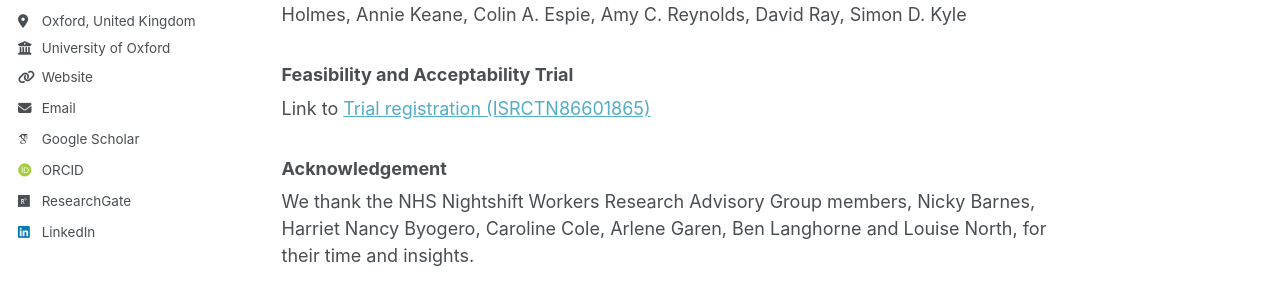
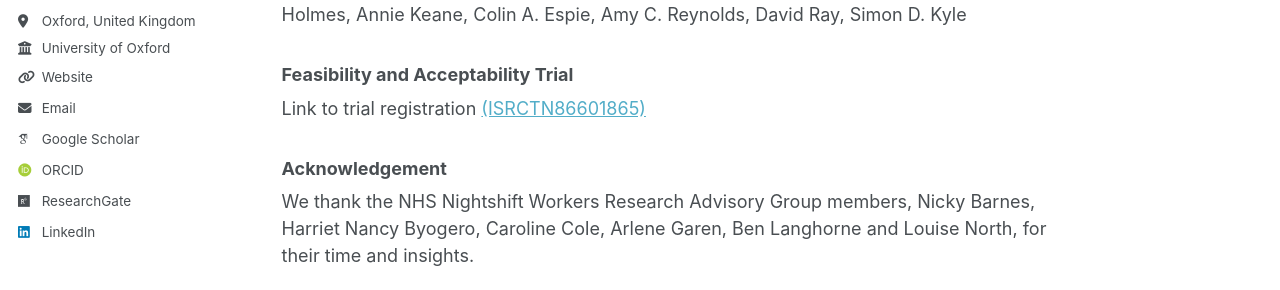
Before and after one commit to forrestcheungtw/forrestcheungtw.github.io, a Jekyll site: the page built from _pages/Project_Pages/WS2025-1125.md, in a window 1280 px wide and 978 px high. Shown: the part 365-655 px from the top of the window. Built offline with Jekyll 4.4.1, drawn with Linux system fonts in a browser that asks for light colours; some web fonts are replaced.

Commit message:
Update WS2025-1125.md

```diff
--- a/_pages/Project_Pages/WS2025-1125.md
+++ b/_pages/Project_Pages/WS2025-1125.md
@@ -11,7 +11,7 @@ sitemap: false
 
 ### Feasibility and Acceptability Trial ###
 
-Link to [Trial registration (ISRCTN86601865)](https://www.isrctn.com/ISRCTN86601865)
+Link to trial registration [(ISRCTN86601865)](https://www.isrctn.com/ISRCTN86601865)
 
 ### Acknowledgement ###
 We thank the NHS Nightshift Workers Research Advisory Group members, Nicky Barnes, Harriet Nancy Byogero, Caroline Cole, Arlene Garen, Ben Langhorne and Louise North, for their time and insights.
```
